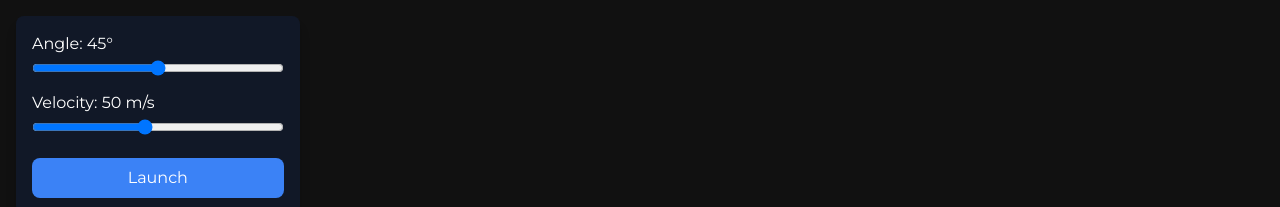
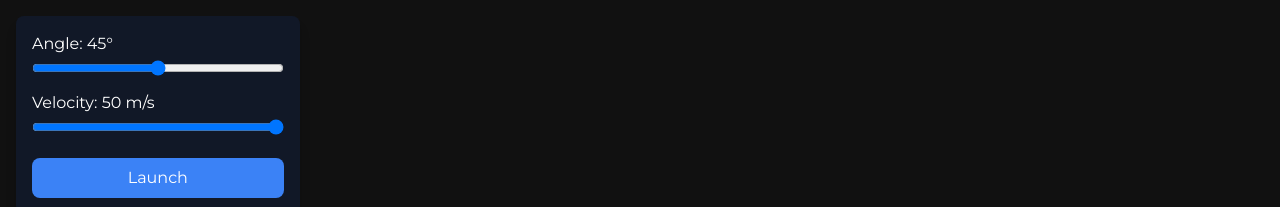
Before and after one commit to ItsSitanshu/dhyan-v1, a Next.js app: page /simulations in a window 1280 px wide. Shown: the top 207 px of the page. Built offline with nearby package versions, Linux system fonts and the light colour scheme; a web font is replaced by a local one.

Commit message:
promotion2

```diff
--- a/app/simulations/ProjectileMotion.tsx
+++ b/app/simulations/ProjectileMotion.tsx
@@ -95,7 +95,7 @@ const ProjectileSimulation: React.FC = () => {
           <input
             type="range"
             min="10"
-            max="100"
+            max="35"
             value={velocity}
             onChange={(e) => setVelocity(Number(e.target.value))}
             className="w-full mt-1"
```
